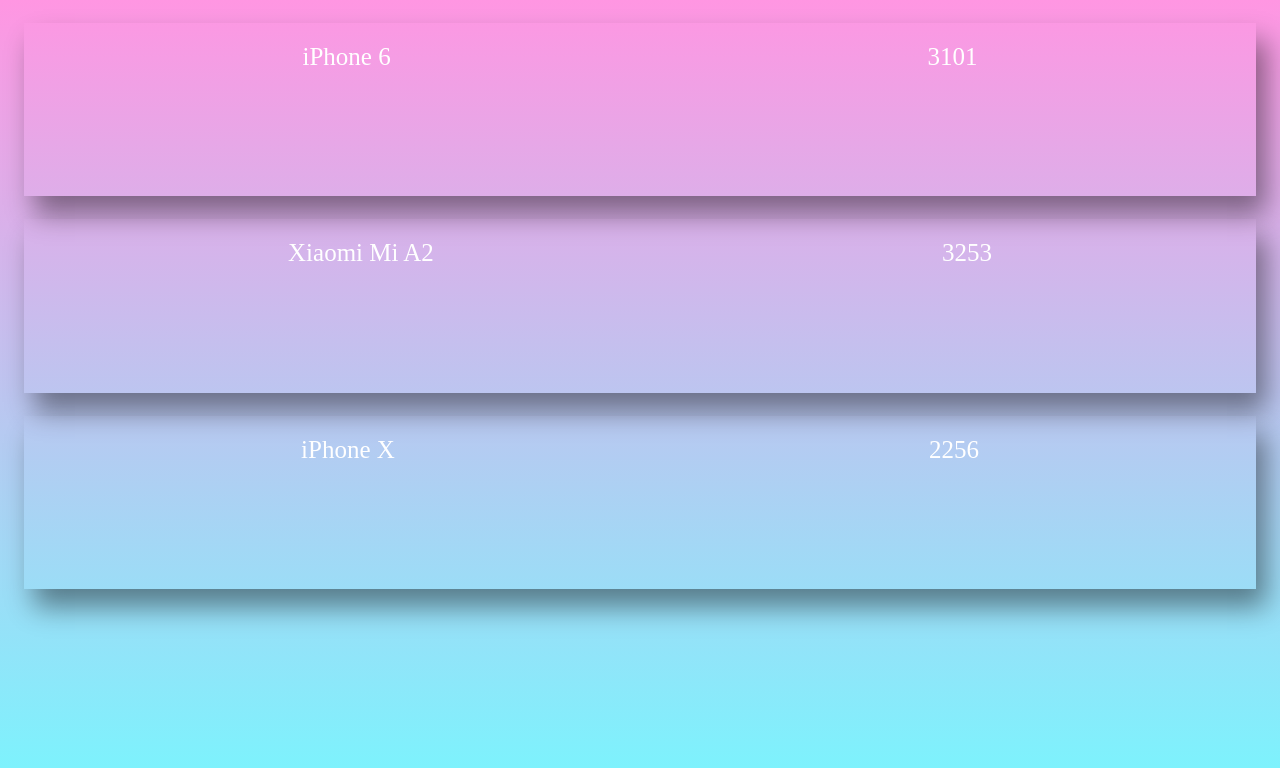
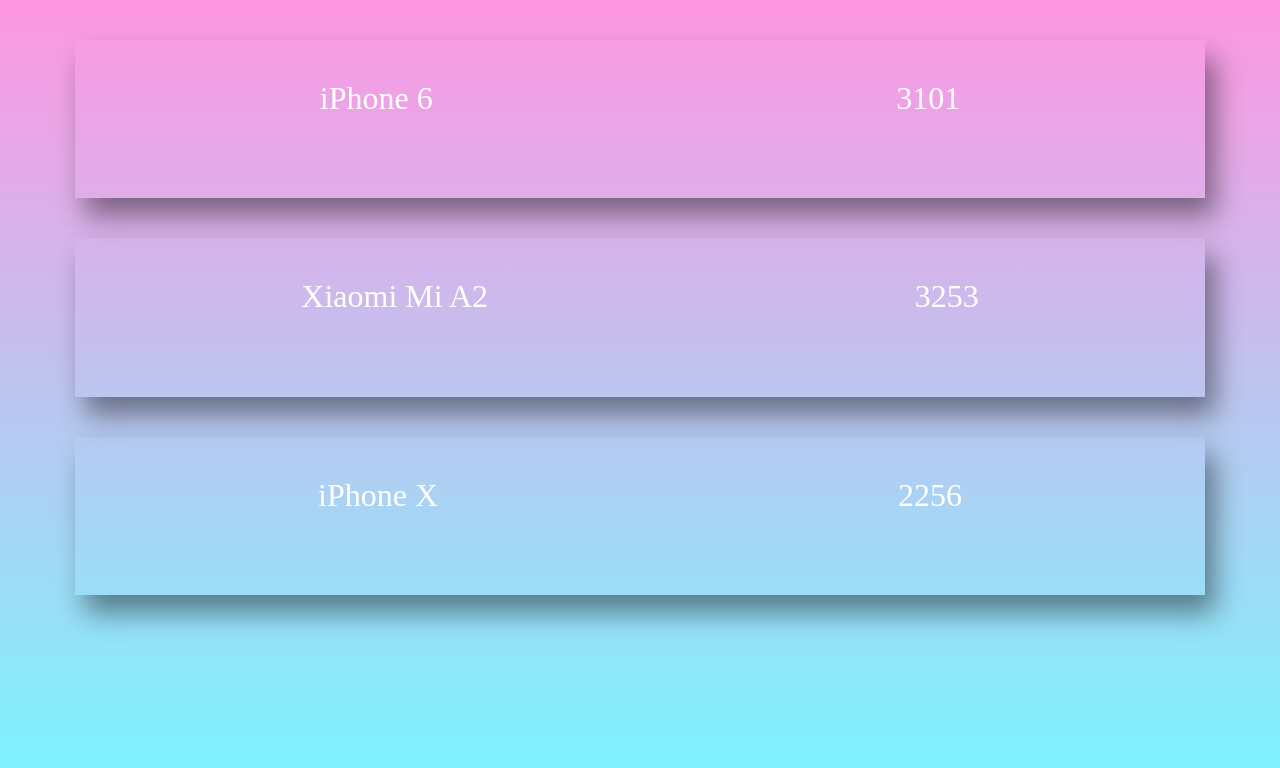
Before and after one commit to jojem/gen_algo_js, a plain HTML site: page index.html in a window 1280 px wide. Drawn offline with Linux system fonts and the light colour scheme.

Commit message:
first commit

```diff
--- a/style.css
+++ b/style.css
@@ -6,11 +6,11 @@
 }
 
 .elem{
-	font-size: 25px;
-	padding: 20px 10px;
-	height: 17%;
+	font-size: 2em;
+	padding: 30pt 10pt;
+	height: 10%;
 	color: white;
-	margin: 23px 16px;
+	margin: 30pt 50pt;
 	display: flex;
 	flex-direction: row;
 	flex-wrap: wrap;
```
